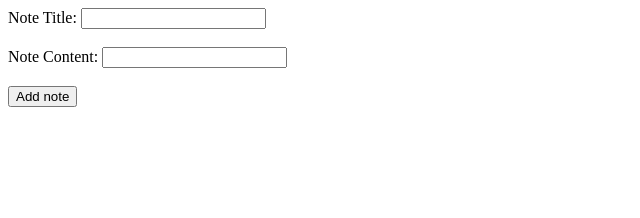
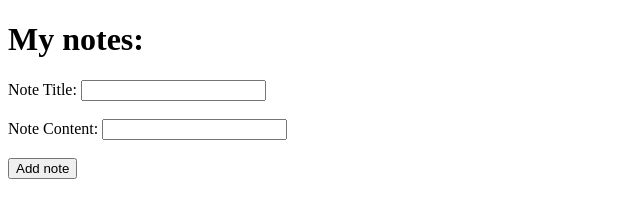
Before and after one commit to Cloudy1986/notes2, a website: page index.html in a window 1280 px wide. Shown: the whole page, without its empty margins (0-640 px from the left). Drawn offline with Linux system fonts and the light colour scheme.

Commit message:
Update to be a form

```diff
--- a/index.html
+++ b/index.html
@@ -7,13 +7,14 @@
     <title>Notes</title>
 </head>
 <body>
-  <div>
+  <h1>My notes:</h1>
+  <form>
     <label for="user_input_note_title">Note Title:</label>
     <input type="text" id="user_input_note_title"/><br><br>
     <label for="user_input_note_content">Note Content:</label>
     <input type="text" id="user_input_note_content"/><br><br>
     <button id="add-note-button">Add note</button>
-  </div>
+  </form>
 </body>
 <script src="bundle.js" type="text/javascript"></script>
 </html>
```
